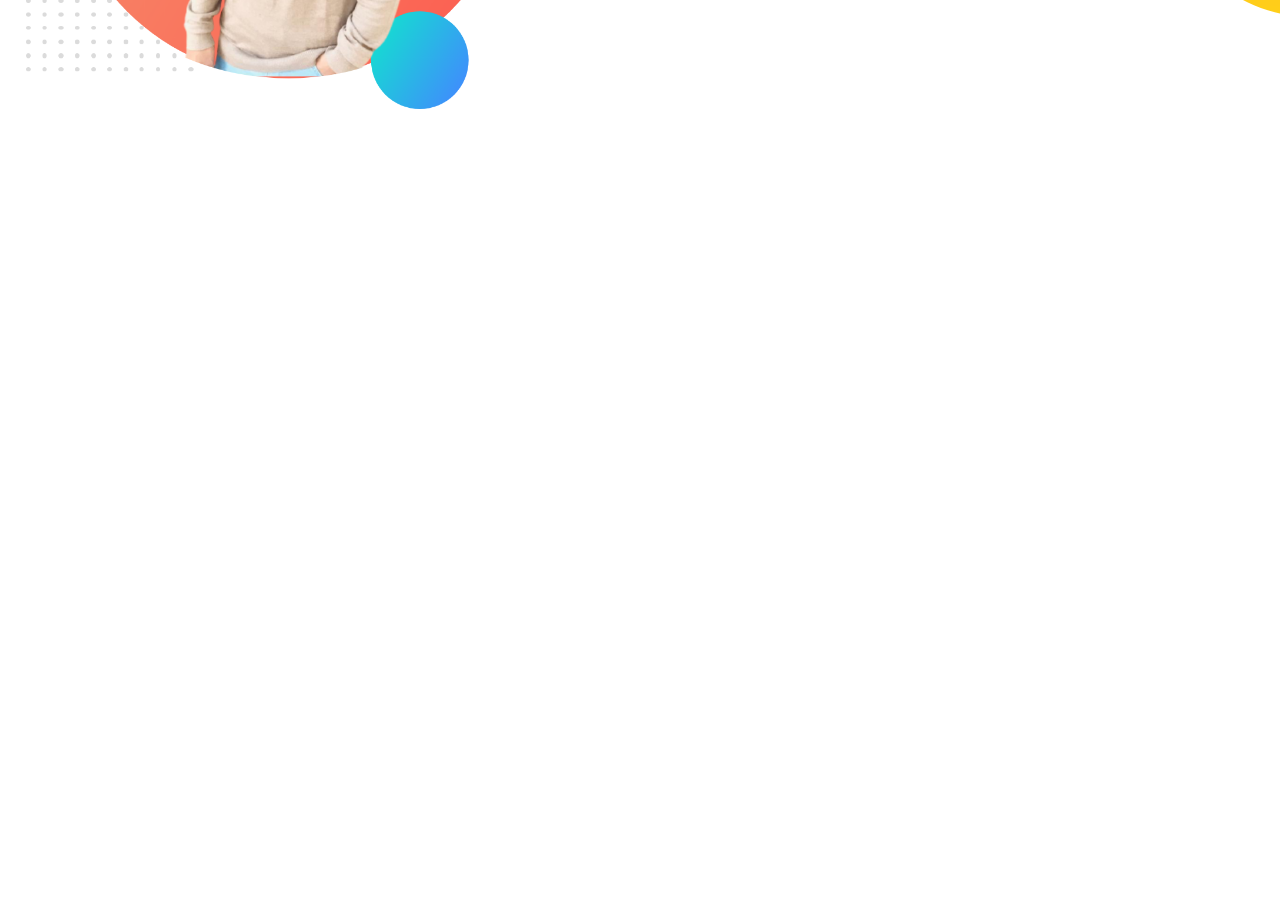
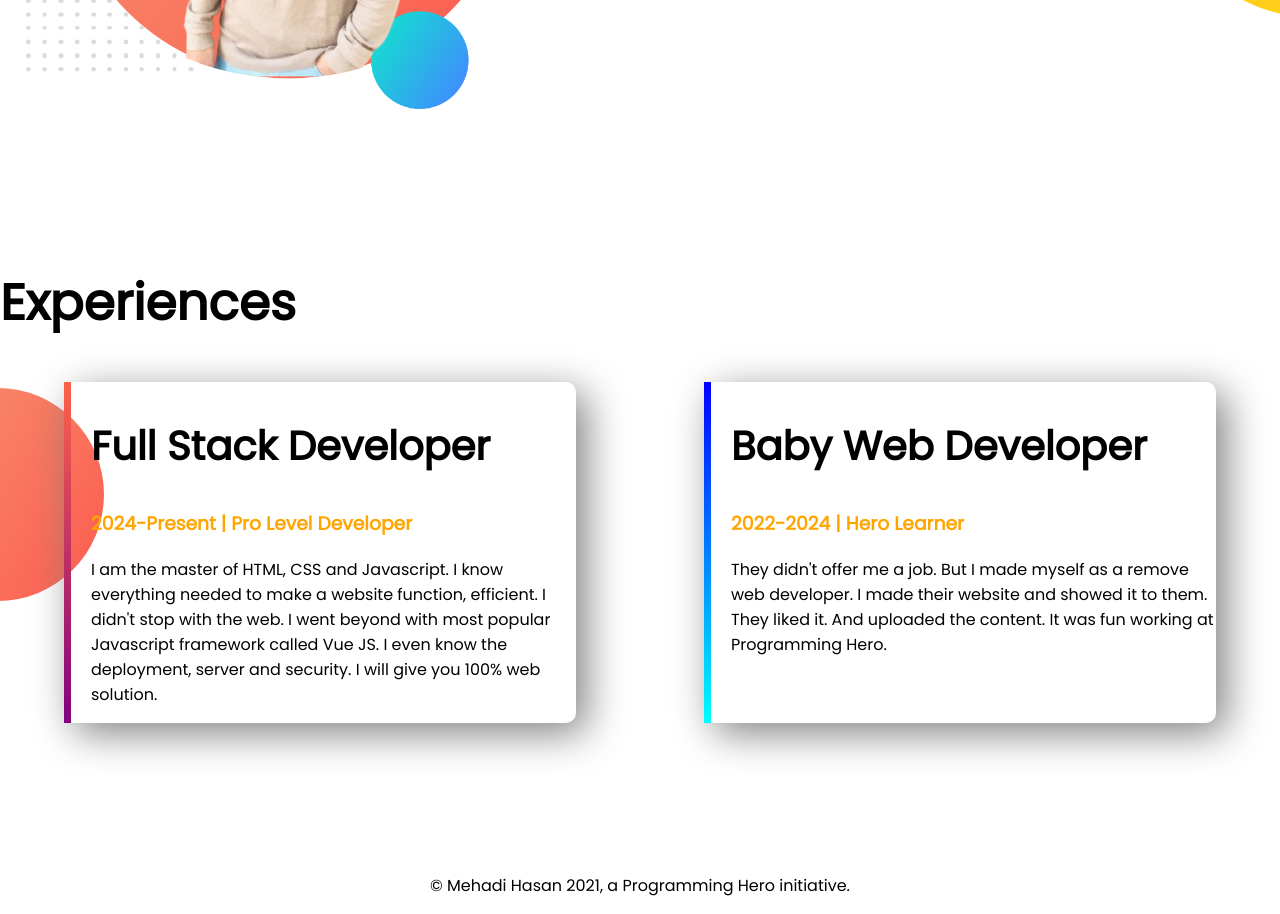
Before and after one commit to Mehadi-Hasan98/developer-portfolio, a plain HTML site: page index.html in a window 1280 px wide. Shown: the part 1024-1938 px from the top of the page. Before the commit the page ends 1290 px from the top, so only its background shows below. Drawn offline with Linux system fonts and the light colour scheme.

Commit message:
footer and experience added

```diff
--- a/index.html
+++ b/index.html
@@ -11,7 +11,7 @@
     <link rel="stylesheet" href="style.css">
 </head>
 <body>
- <section class="top-banner">
+ <section class="top-banner flexible-container">
   <div class="Half-width">
     <h1>welcome To</h1>
   <h1><span class="Orange-color">Mehadi Hasan</span> World!</h1>
@@ -23,7 +23,7 @@
     <img src="images/shuvo with-bg.png" alt="">
   </div>
   </section>
-  <section class="dream-big">
+  <section class="dream-big flexible-container">
     <div class="Half-width">
       <img src="images/shuvo with-bg.png" alt="">
     </div>
@@ -34,4 +34,22 @@
       <a class="link-button" target="_blank" href="">DOWNLOAD RESUME</a>
     </div>
   </section>
+  <section class="experience-area">
+    <h1>Experiences</h1>
+    <div class="flexible-container">
+      <div id="full-stack-experience" class="experience-item">
+        <h2>Full Stack Developer</h2>
+        <h3 class="Orange-color">2024-Present | Pro Level Developer</h3>
+        <p>I am the master of HTML, CSS and Javascript. I know everything needed to make a website function, efficient. I didn't stop with the web. I went beyond with most popular Javascript framework called Vue JS. I even know the deployment, server and security. I will give you 100% web solution.</p>
+      </div>
+      <div id="web-dev-experience" class="experience-item">
+        <h2>Baby Web Developer</h2>
+        <h3 class="Orange-color">2022-2024 | Hero Learner</h3>
+        <p>They didn't offer me a job. But I made myself as a remove web developer. I made their website and showed it to them. They liked it. And uploaded the content. It was fun working at Programming Hero.</p>
+      </div>
+    </div>
+</section>
+<footer>
+  <p>© Mehadi Hasan 2021, a Programming Hero initiative.</p>
+</footer>
 </body>
--- a/style.css
+++ b/style.css
@@ -5,10 +5,13 @@ body{
 h1{
     font-size: 50px;
 }
+h2{
+    font-size: 40px;
+}
 .Orange-color{
     color: orange;
 }
-section{
+.flexible-container{
     display: flex;
     margin-bottom: 150px;
 }
@@ -36,3 +39,29 @@ section{
     background-repeat: no-repeat;
     background-position: right;
 }
+.experience-area{
+    background-image: url(images/exp-bg.png);
+    background-repeat: no-repeat;
+    background-position: left;
+}
+.experience-item{
+    width: 40%;
+    margin-left: 5%;
+    margin-right: 5%;
+    padding-left: 20px;
+    border-radius: 10px;
+    box-shadow: 10px 10px 40px gray;
+}
+#web-dev-experience{
+    border-left: 7px solid;
+    border-image: linear-gradient(blue, cyan);
+    border-image-slice: 1;
+}
+#full-stack-experience{
+    border-left: 7px solid;
+    border-image: linear-gradient(tomato, purple);
+    border-image-slice: 1;
+}
+footer p {
+    text-align: center;
+}
```
Also changed, not shown: showOff/SHUVO.jpg (deleted), 4 other files.
